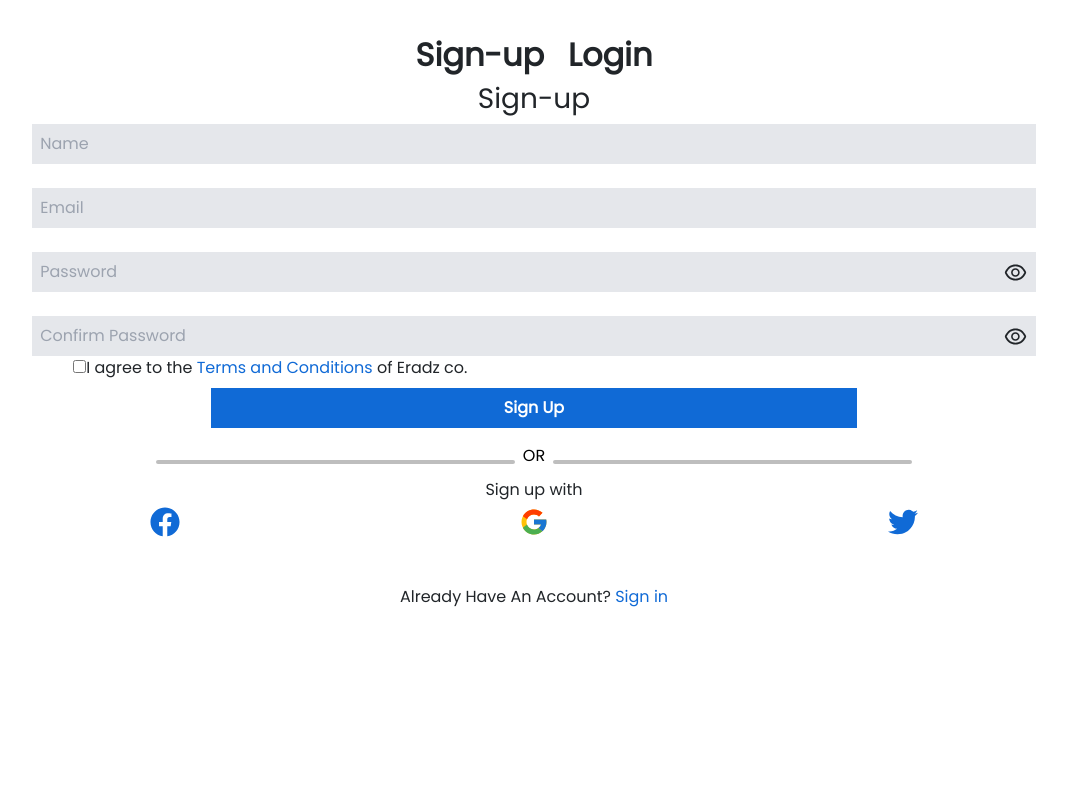
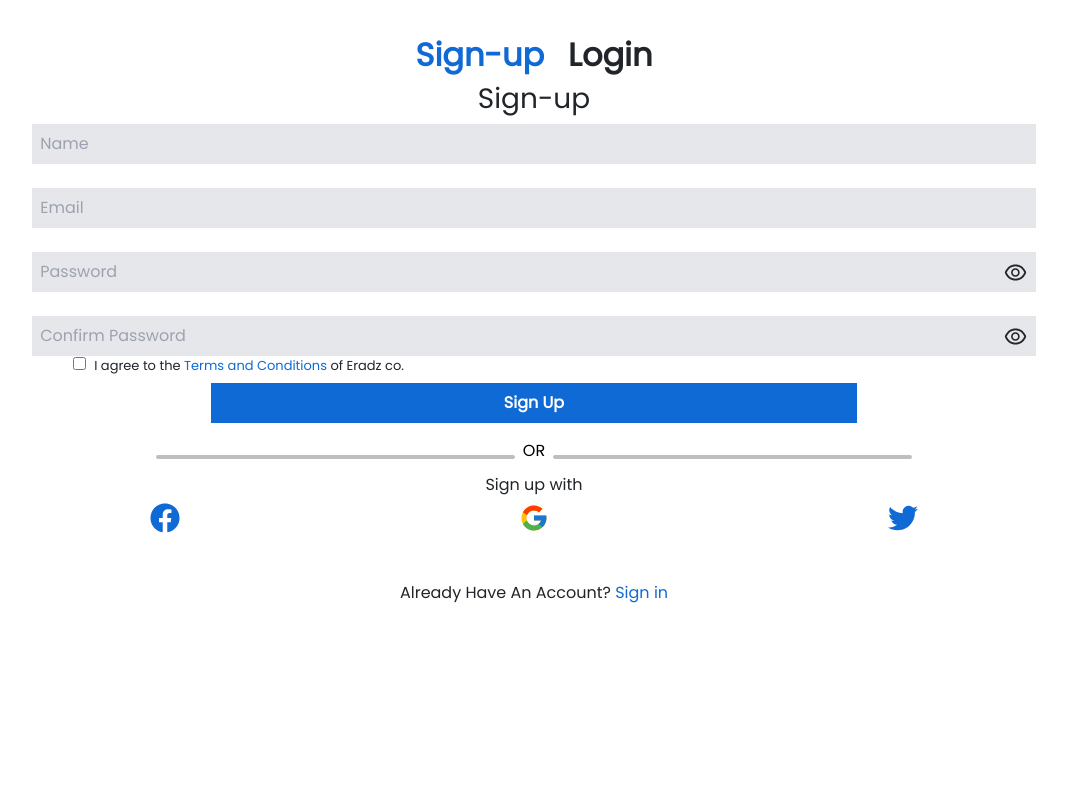
Before and after one commit to Eradz/social-fullstack, a React (Create React App) app: page /register in a window 1280 px wide. Shown: the top 800 px of the page, without its empty margins (106-1173 px from the left). Built offline with nearby package versions, Linux system fonts and the light colour scheme.

Commit message:
fixed bugs

```diff
--- a/src/components/categories/Categories.jsx
+++ b/src/components/categories/Categories.jsx
@@ -1,5 +1,6 @@
 import React from 'react'
 import { BiArrowFromRight, BiMenu } from 'react-icons/bi'
+import { Link } from 'react-router-dom'
 import { Electronics } from './Electronics'
 import { Men } from './Men'
 import { Women } from './Women'
@@ -8,7 +9,9 @@ export default function Categories() {
   return (
     <div>
       <div className='flex items-center justify-between pt-1'>
-        <BiArrowFromRight size={25}/>
+      <Link to='/' className='text-black'>
+              <BiArrowFromRight size={25}/>
+        </Link>
         <h3 className='text-center font-semibold'>Product Catogories</h3>
         <BiMenu size={25}/>
       </div>
--- a/src/components/product/Product.jsx
+++ b/src/components/product/Product.jsx
@@ -27,7 +27,7 @@ export const Product = () => {
           setOn(!on)
   }
   return (
-    <div className='h-[100vh] flex flex-col gap-4'>
+    <div className='h-[100vh] flex flex-col gap-4 py-4'>
     <div className='p-3 bg-bg' >
           <div className='flex justify-between '>
               <Link to='/category' className='text-black'>
--- a/src/components/products/Products.jsx
+++ b/src/components/products/Products.jsx
@@ -45,10 +45,9 @@ export const Products = () => {
 
   return (
     <div className='mt-5'>
-      <div className='px-3 flex items-center justify-between'>
-        <h1 className='font-bold' >Top Products</h1>
-        <Link to='/category'><IoIosArrowDropdown className='-rotate-90' size={25}/></Link>
-      </div>
+      <Link to='/category' className='px-3 flex no-underline items-center justify-between text-black'>
+        <h1 className='font-bold ' >Top Products</h1>
+        <IoIosArrowDropdown className='-rotate-90' size={25}/></Link>
       <Swiper className='pb-4'
       // install Swiper modules
       breakpoints={{
--- a/src/components/register/Register.jsx
+++ b/src/components/register/Register.jsx
@@ -10,10 +10,10 @@ export default function Register() {
 
 
   return (
-    <div className='h-[100vh] pt-9 md:w-[80%] mx-auto'>
+    <div className='h-[100vh] py-9 md:w-[80%] mx-auto '>
       <div className='flex justify-center gap-4'>
-        <h2 onClick={() => setSignup(true)} className='cursor-pointer font-semibold'>Sign-up</h2>
-        <h2 onClick={() => setSignup(false)} className='cursor-pointer font-semibold'>Login</h2>
+        <h2 onClick={() => setSignup(true)} className={signup? 'cursor-pointer font-semibold text-blue': 'cursor-pointer font-semibold'}>Sign-up</h2>
+        <h2 onClick={() => setSignup(false)} className={!signup? 'cursor-pointer font-semibold text-blue': 'cursor-pointer font-semibold'}>Login</h2>
       </div>
       <span className='flex justify-center'>{signup? <h3>Sign-up</h3>: <h3>login</h3>}</span>
       <div className='flex flex-col gap-4  w-[90%] mx-auto md:w-[98%]'>
@@ -35,9 +35,9 @@ export default function Register() {
         </div>
       </div>
       <div className="flex flex-col w-[90%] mx-auto ">
-        <label for="agree"  >
+        <label for="agree" className='text-[13px] ' >
         <input type="checkbox" name="agree" />
-          I agree to the <a className='text-blue cursor-pointer no-underline'>Terms and Conditions</a> of Eradz co.
+          <span className='ml-2'>I agree to the <a className='text-blue cursor-pointer no-underline'>Terms and Conditions</a> of Eradz co.</span>
         </label>
       <button className='bg-blue py-2 w-[70%] mx-auto text-white font-semibold mt-2'>{signup?  <span>Sign Up</span>: <span>Login</span>}</button>
       </div>
```
